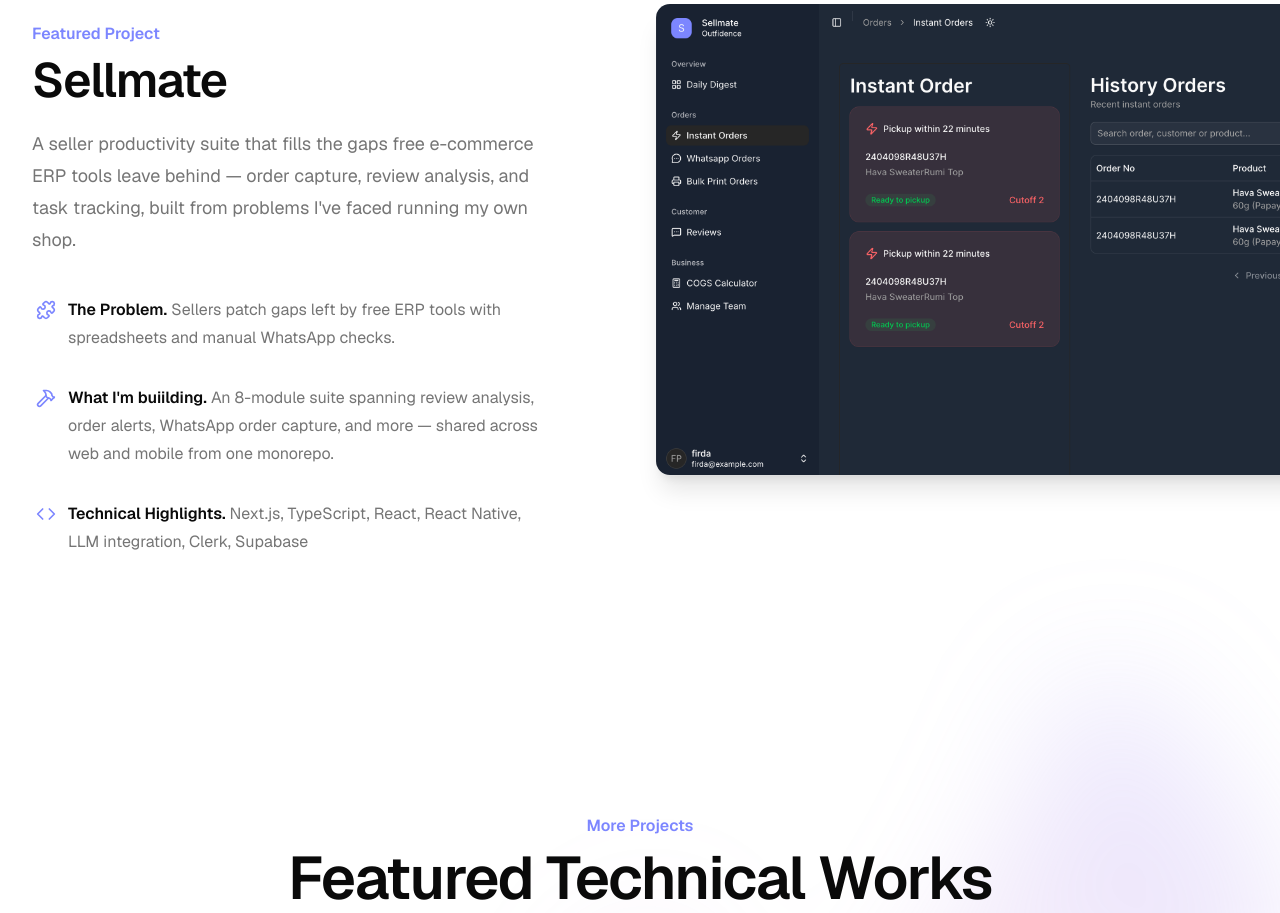
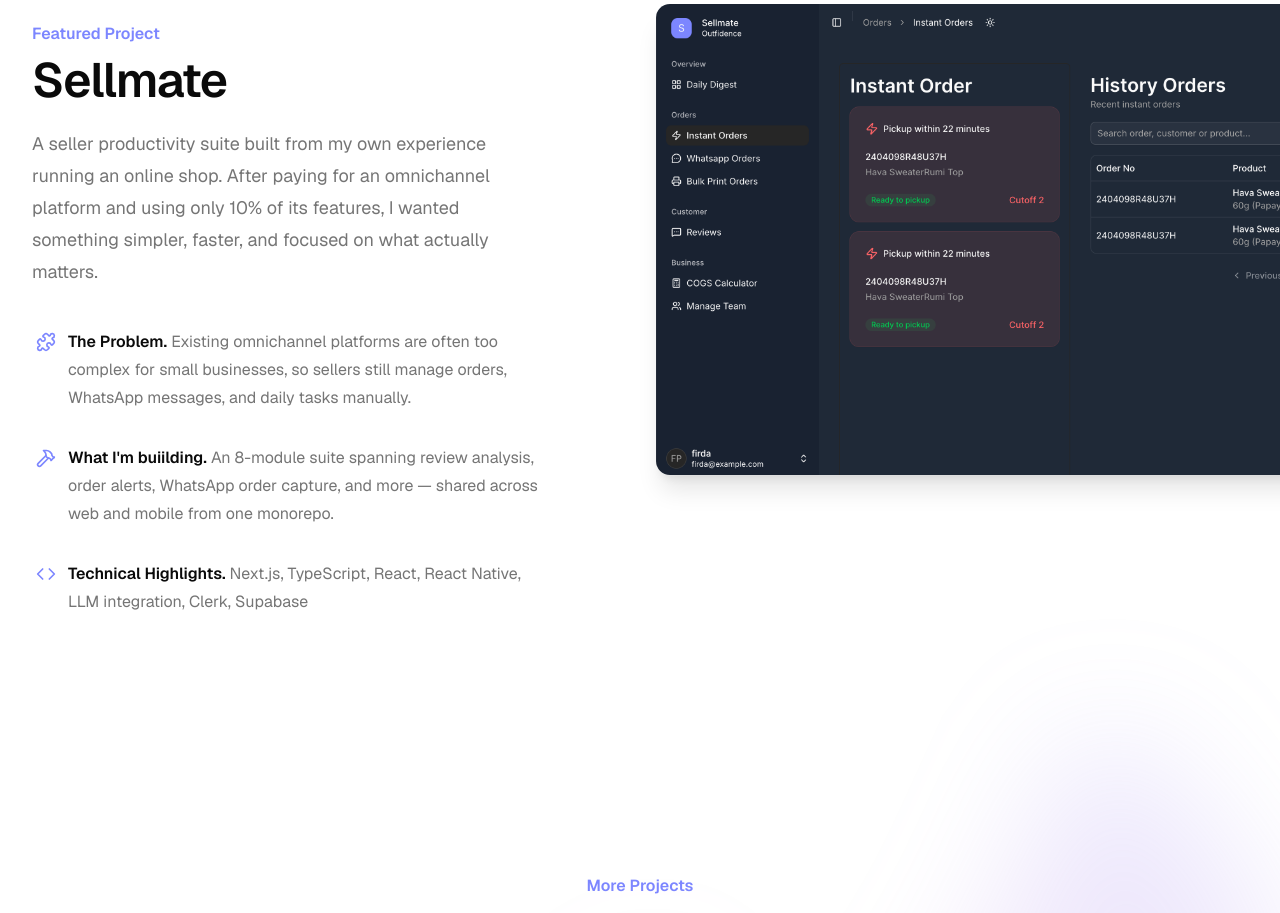
Before and after one commit to firda-pazriah/firda-porto-web, a Next.js app: page / in a window 1280 px wide. Shown: the part 1680-2593 px from the top of the page. Built offline with nearby package versions, Linux system fonts and the light colour scheme; no server answers.

Commit message:
fix: sellmate summary

```diff
--- a/components/home/sellmate.tsx
+++ b/components/home/sellmate.tsx
@@ -6,7 +6,7 @@ const features = [
   {
     name: "The Problem.",
     description:
-      "Sellers patch gaps left by free ERP tools with spreadsheets and manual WhatsApp checks.",
+      "Existing omnichannel platforms are often too complex for small businesses, so sellers still manage orders, WhatsApp messages, and daily tasks manually.",
     icon: Puzzle,
   },
   {
@@ -40,10 +40,10 @@ export default function Sellmate() {
                 Sellmate
               </p>
               <p className="mt-6 text-lg/8 text-muted-foreground">
-                A seller productivity suite that fills the gaps free e-commerce
-                ERP tools leave behind — order capture, review analysis, and
-                task tracking, built from problems I&apos;ve faced running my
-                own shop.
+                A seller productivity suite built from my own experience running
+                an online shop. After paying for an omnichannel platform and
+                using only 10% of its features, I wanted something simpler,
+                faster, and focused on what actually matters.
               </p>
               <dl className="mt-10 max-w-xl space-y-8 text-base/7 text-muted-foreground lg:max-w-none">
                 {features.map((feature) => (
```
